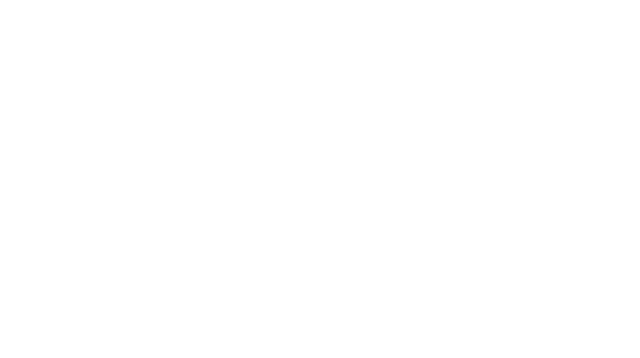
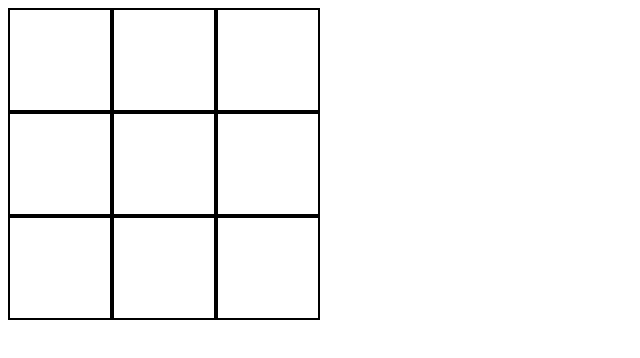
Before and after one commit to lor104/tic-tac-toe, a plain HTML site: page index.html in a window 1280 px wide. Shown: the whole page, without its empty margins (0-640 px from the left). Drawn offline with Linux system fonts and the light colour scheme.

Commit message:
set up structure of tic tac toe board

```diff
--- a/index.html
+++ b/index.html
@@ -9,8 +9,15 @@
 
 
   <body>
-
-
+    <div class="ttt-box top" id="top-left"></div>
+    <div class="ttt-box top" id="top-middle"></div>
+    <div class="ttt-box top" id="top-right"></div>
+    <div class="ttt-box middle" id="middle-left"></div>
+    <div class="ttt-box middle" id="middle-middle"></div>
+    <div class="ttt-box middle" id="middle-right"></div>
+    <div class="ttt-box bottom" id="bottom-left"></div>
+    <div class="ttt-box bottom" id="bottom-middle"></div>
+    <div class="ttt-box bottom" id="bottom-right"></div>
   </body>
 
 
--- a/main.css
+++ b/main.css
@@ -0,0 +1,11 @@
+div.ttt-box {
+  width: 100px;
+  height: 100px;
+  border: 2px solid black;
+  float: left;
+  margin: 0;
+}
+
+#top-left, #middle-left, #bottom-left {
+  clear: both;
+}
```
